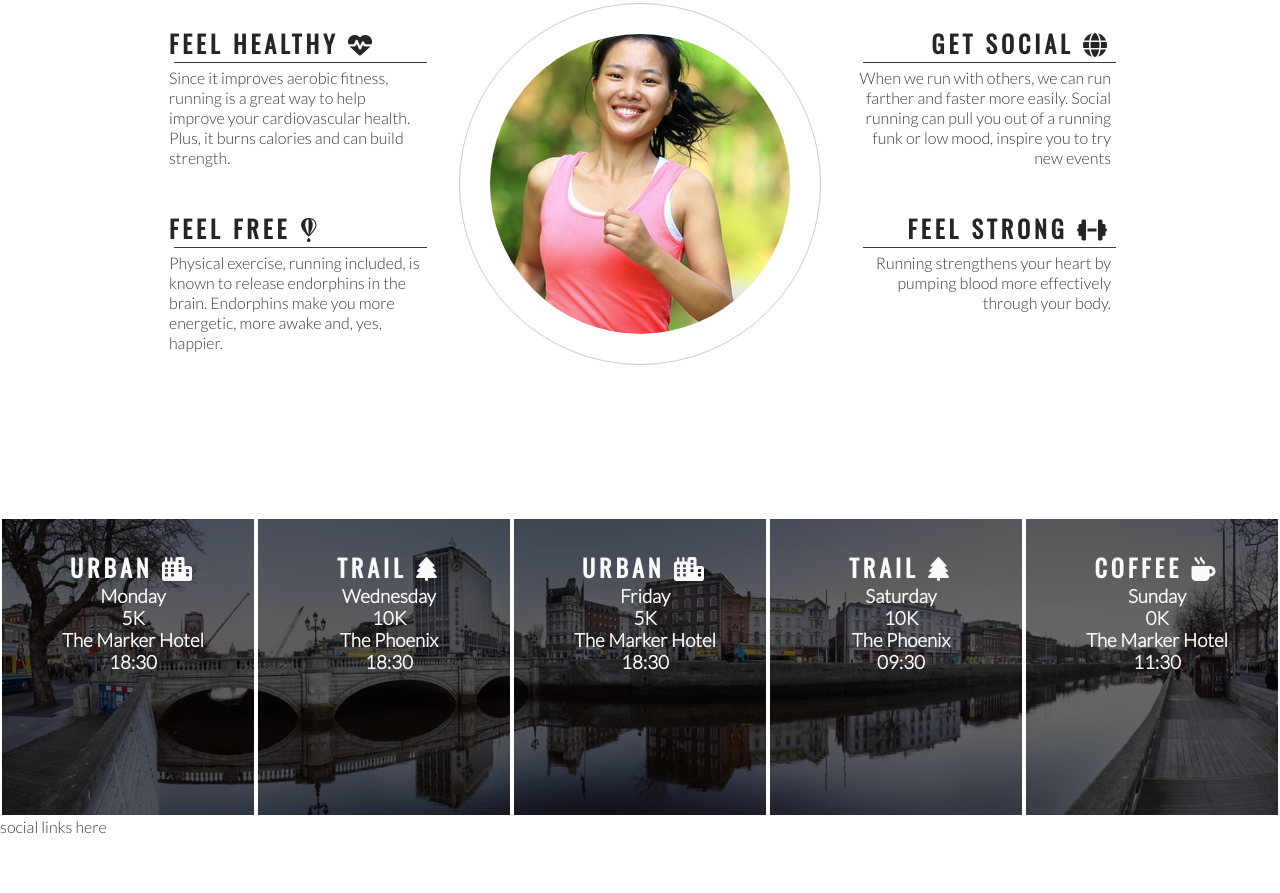
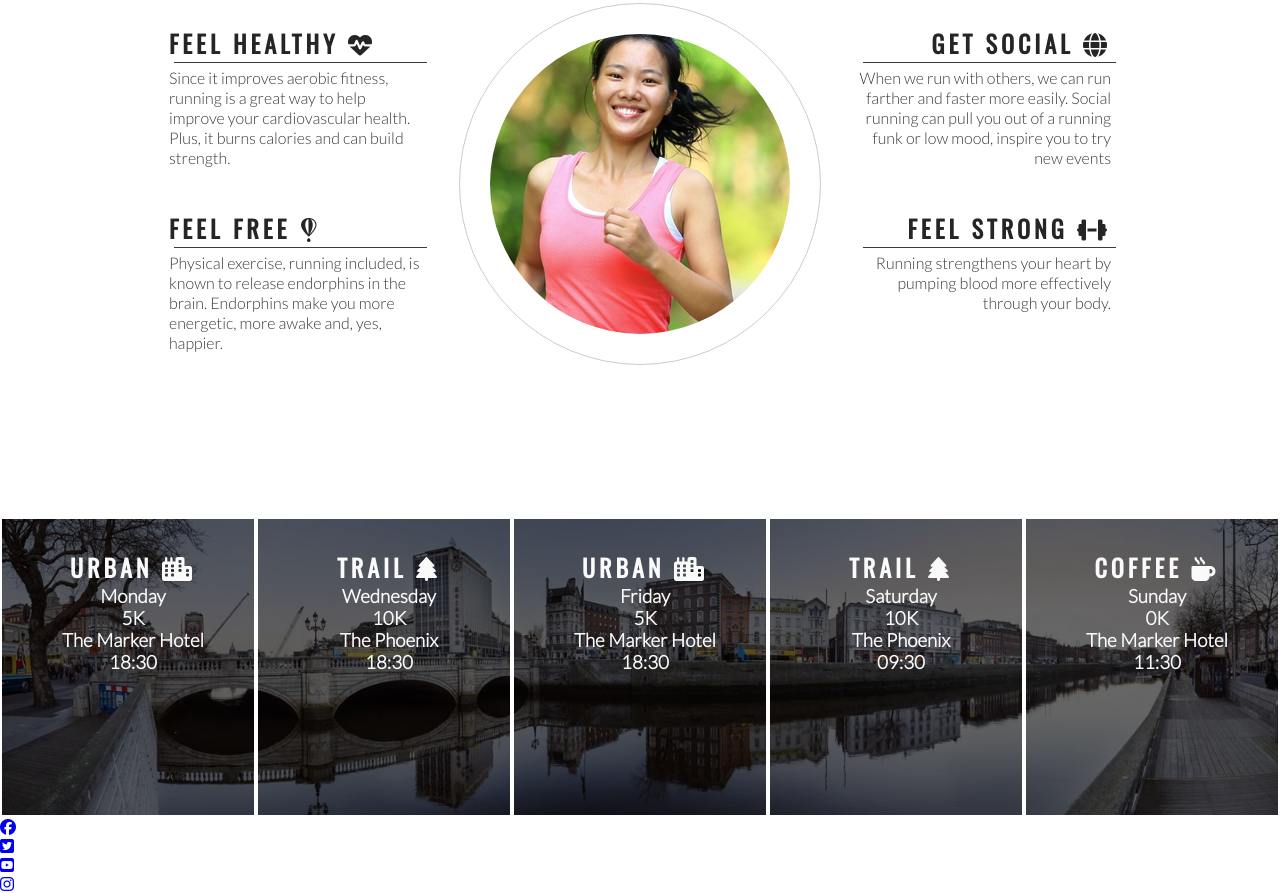
Before and after one commit to mzxz/love-running, a plain HTML site: page index.html in a window 1280 px wide. Shown: the part 778-1671 px from the top of the page. Before the commit the page ends 1614 px from the top, so only its background shows below. Drawn offline with nearby package versions, Linux system fonts and the light colour scheme.

Commit message:
Add social media icons to footer

```diff
--- a/index.html
+++ b/index.html
@@ -113,7 +113,28 @@
         </div>
     </section>
     <footer>
-        social links here
+        <ul>
+            <li>
+                <a href="https://facebook.com" target="_blank" rel="noopener" aria-label="Visit our Facebook page(opens in a newtab)">
+                    <i class="fab fa-facebook"></i>
+                </a>
+            </li>
+            <li>
+                <a href="https://twitter.com" target="_blank" rel="noopener" aria-label="Visit our Twitter page(opens in a newtab)">
+                    <i class="fab fa-twitter-square"></i>
+                </a>
+            </li>
+            <li>
+                <a href="https://youtube.com" target="_blank" rel="noopener" aria-label="Visit our Youtube page(opens in a newtab)">
+                    <i class="fab fa-youtube-square"></i>
+                </a>
+            </li>
+            <li>
+                <a href="https://instagram.com" target="_blank" rel="noopener" aria-label="Visit our Instagram page(opens in a newtab)">
+                    <i class="fab fa-instagram"></i>
+                </a>
+            </li>
+        </ul>
     </footer>
     <!-- font awesome script -->
     <script src="https://kit.fontawesome.com/5612e5026a.js" crossorigin="anonymous"></script>
```
